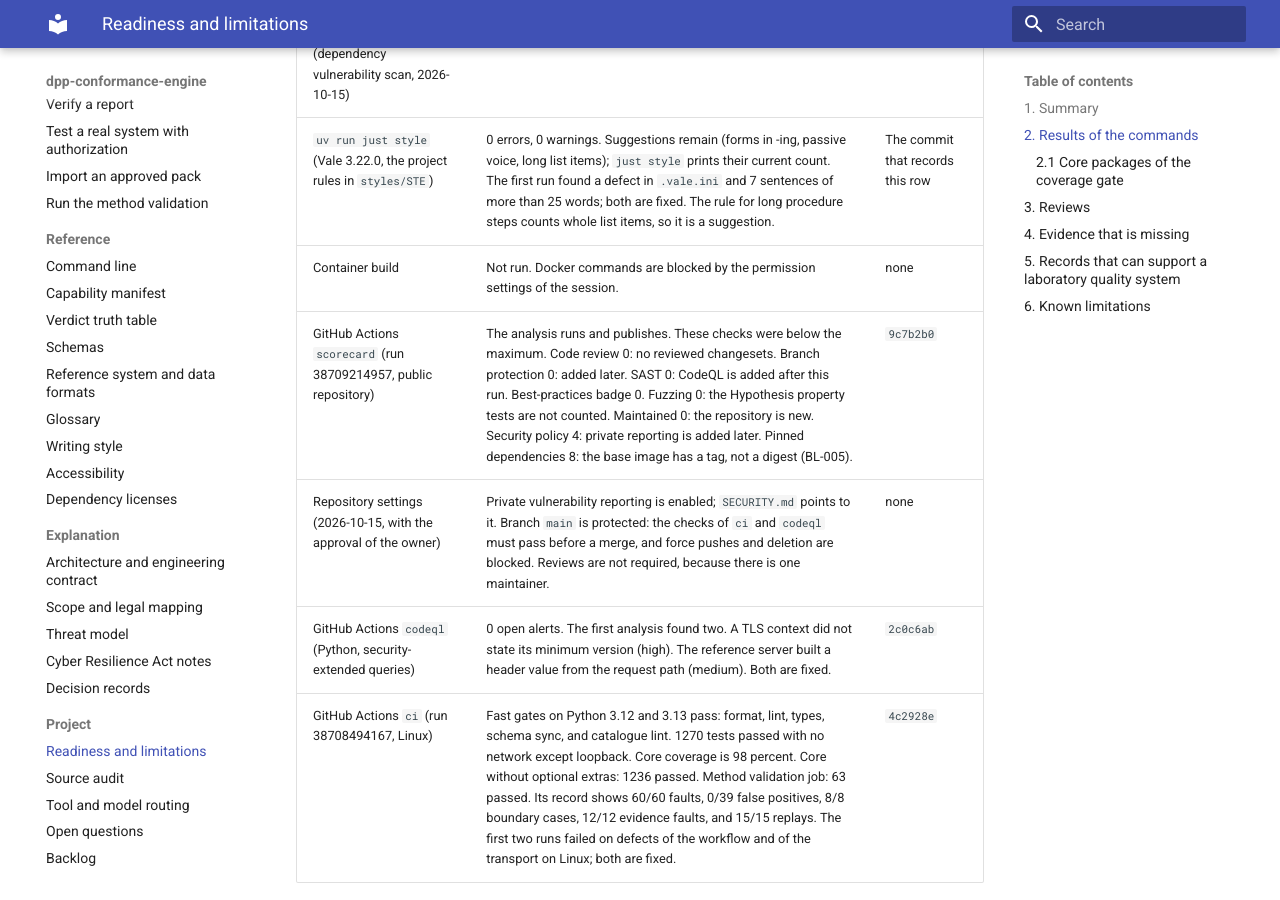
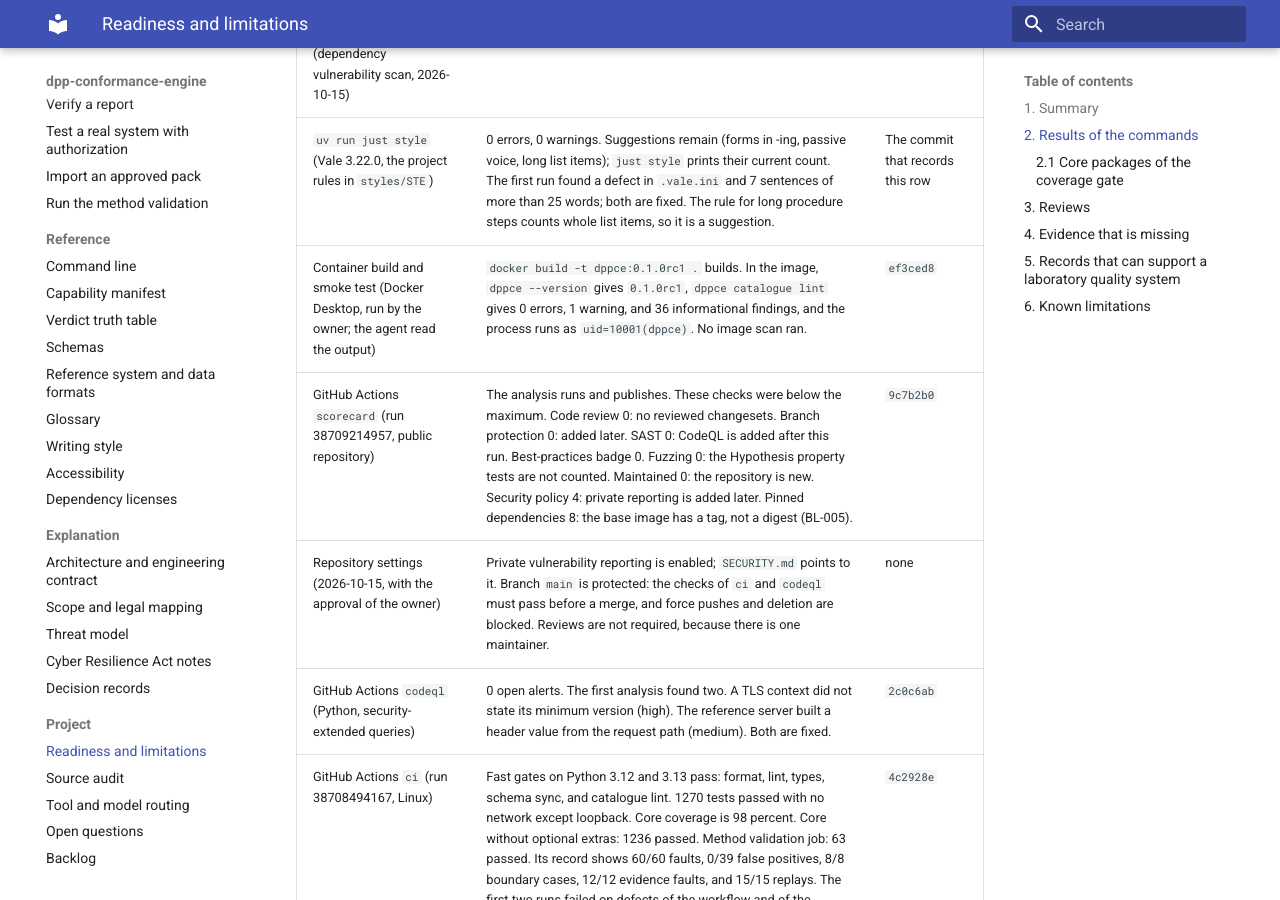
Before and after one commit to hadijannat/dpp-conformance-engine, an MkDocs documentation site: the page built from docs/readiness.md, in a window 1280 px wide and 900 px high, scrolled down 2548 px. Built offline with MkDocs 1.6.1 and Material for MkDocs 9.7.7, drawn with Linux system fonts in a browser that asks for light colours; the version menu is left out; some of the changed text lies outside the part shown.

Commit message:
docs: record the first container build and smoke test
Run by the owner with Docker Desktop on 2026-10-15; the agent read the
output. The image builds; inside it, dppce --version gives 0.1.0rc1,
catalogue lint gives 0 errors, and the process runs as uid 10001. No image
scan ran. OQ-004 is closed.

Co-Authored-By: Claude Opus 5.5 <noreply@anthropic.com>

```diff
--- a/docs/readiness.md
+++ b/docs/readiness.md
@@ -43,7 +43,7 @@ ran the commands. No human has repeated them.
 | `uv run just docs` (strict build) | Built with no warning. The ADR pages are outside the navigation; the build reports that as information. | `d149ee8` |
 | `uvx pip-audit` over `uv export --all-extras --all-groups` (dependency vulnerability scan, 2026-10-15) | pip-audit 2.10.1: no known vulnerabilities in the 111 locked packages. The scan sends package names and versions to the vulnerability databases. | `a2c72ef` |
 | `uv run just style` (Vale 3.22.0, the project rules in `styles/STE`) | 0 errors, 0 warnings. Suggestions remain (forms in -ing, passive voice, long list items); `just style` prints their current count. The first run found a defect in `.vale.ini` and 7 sentences of more than 25 words; both are fixed. The rule for long procedure steps counts whole list items, so it is a suggestion. | The commit that records this row |
-| Container build | Not run. Docker commands are blocked by the permission settings of the session. | none |
+| Container build and smoke test (Docker Desktop, run by the owner; the agent read the output) | `docker build -t dppce:0.1.0rc1 .` builds. In the image, `dppce --version` gives `0.1.0rc1`, `dppce catalogue lint` gives 0 errors, 1 warning, and 36 informational findings, and the process runs as `uid=10001(dppce)`. No image scan ran. | `ef3ced8` |
 | GitHub Actions `scorecard` (run 38709214957, public repository) | The analysis runs and publishes. These checks were below the maximum. Code review 0: no reviewed changesets. Branch protection 0: added later. SAST 0: CodeQL is added after this run. Best-practices badge 0. Fuzzing 0: the Hypothesis property tests are not counted. Maintained 0: the repository is new. Security policy 4: private reporting is added later. Pinned dependencies 8: the base image has a tag, not a digest (BL-005). | `9c7b2b0` |
 | Repository settings (2026-10-15, with the approval of the owner) | Private vulnerability reporting is enabled; `SECURITY.md` points to it. Branch `main` is protected: the checks of `ci` and `codeql` must pass before a merge, and force pushes and deletion are blocked. Reviews are not required, because there is one maintainer. | none |
 | GitHub Actions `codeql` (Python, security-extended queries) | 0 open alerts. The first analysis found two. A TLS context did not state its minimum version (high). The reference server built a header value from the request path (medium). Both are fixed. | `2c0c6ab` |
```
Also changed, not shown: other parts of docs/readiness.md (+1 -1 lines), TASKS.md (+3 -1 lines), docs/open-questions.md (+1 -1 lines), 1 other file.
